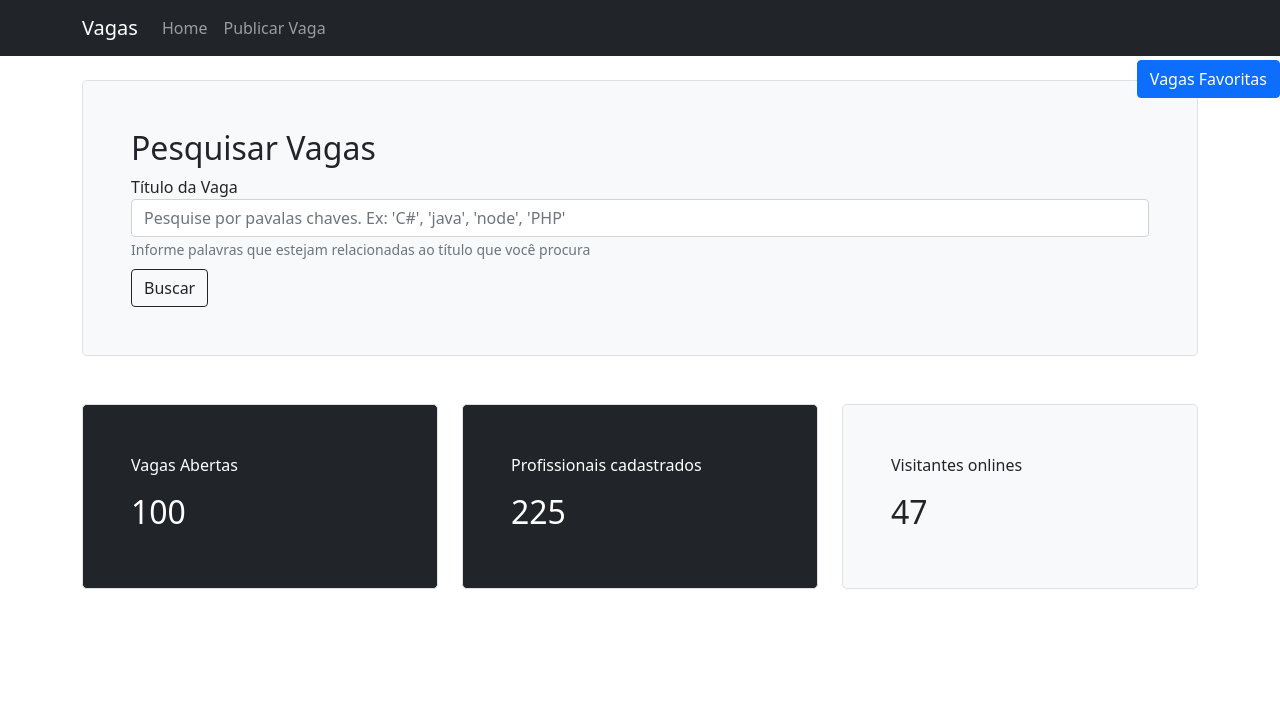
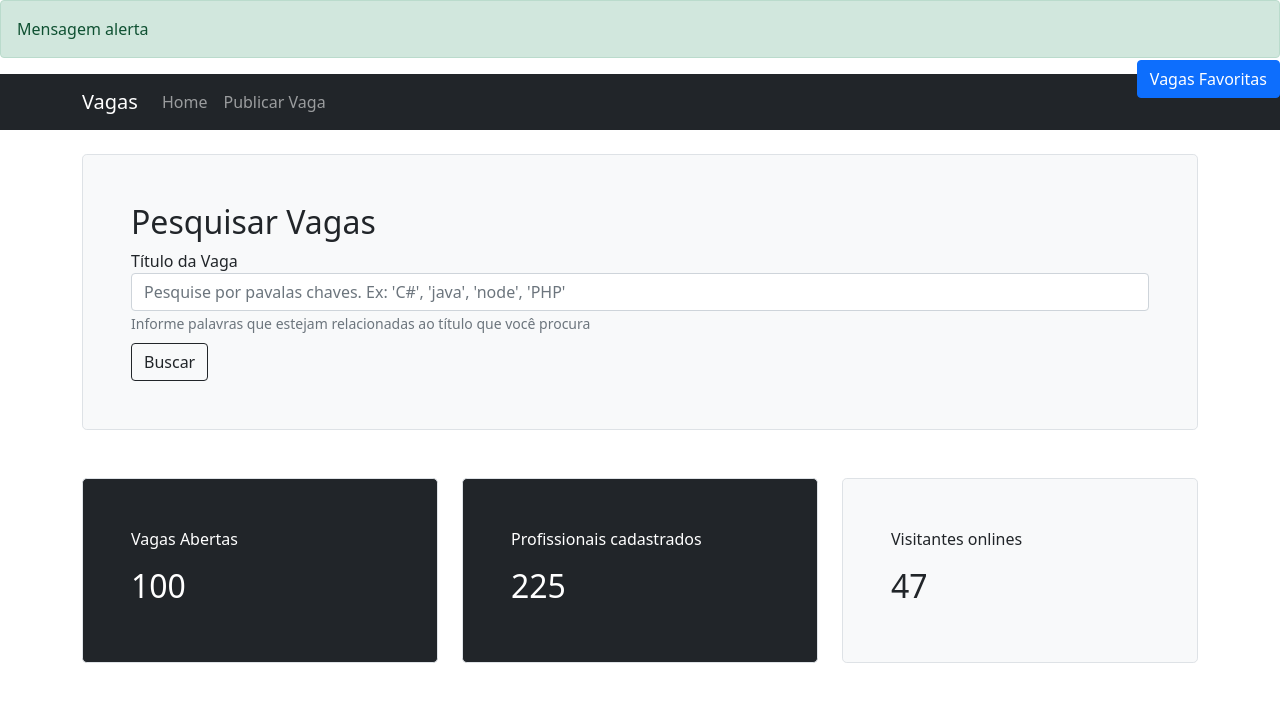
Before and after one commit to Jhonatan-Azevedo/Vagas, a Vue app: page / in a window 1280 px wide. Shown: the top 702 px of the page. Built offline with nearby package versions, Linux system fonts and the light colour scheme.

Commit message:
ADD: criando o comp de alerta

```diff
--- a/src/App.vue
+++ b/src/App.vue
@@ -1,5 +1,6 @@
 <template>
   <div>
+    <AlertaMensagem />
     <VagasFavoritas />
     <TopoPadrao @navegar="componente = $event" />
     <ConteudoSistema :caminho="componente" />
@@ -7,6 +8,7 @@
 </template>
 
 <script>
+import AlertaMensagem from "@/components/comuns/AlertaMensagem.vue";
 import ConteudoSistema from "@/components/layouts/ConteudoSistema.vue";
 import TopoPadrao from "@/components/layouts/TopoPadrao.vue";
 import VagasFavoritas from "@/components/comuns/VagasFavoritas.vue";
@@ -14,6 +16,7 @@
 export default {
   name: "App",
   components: {
+    AlertaMensagem,
     ConteudoSistema,
     TopoPadrao,
     VagasFavoritas,
--- /dev/null
+++ b/src/components/comuns/AlertaMensagem.vue
@@ -0,0 +1,12 @@
+<template>
+  <div class="alert alert-success">Mensagem alerta</div>
+</template>
+
+<script>
+export default {
+  name: "AlertaMensagem",
+};
+</script>
+
+<style>
+</style>
```
